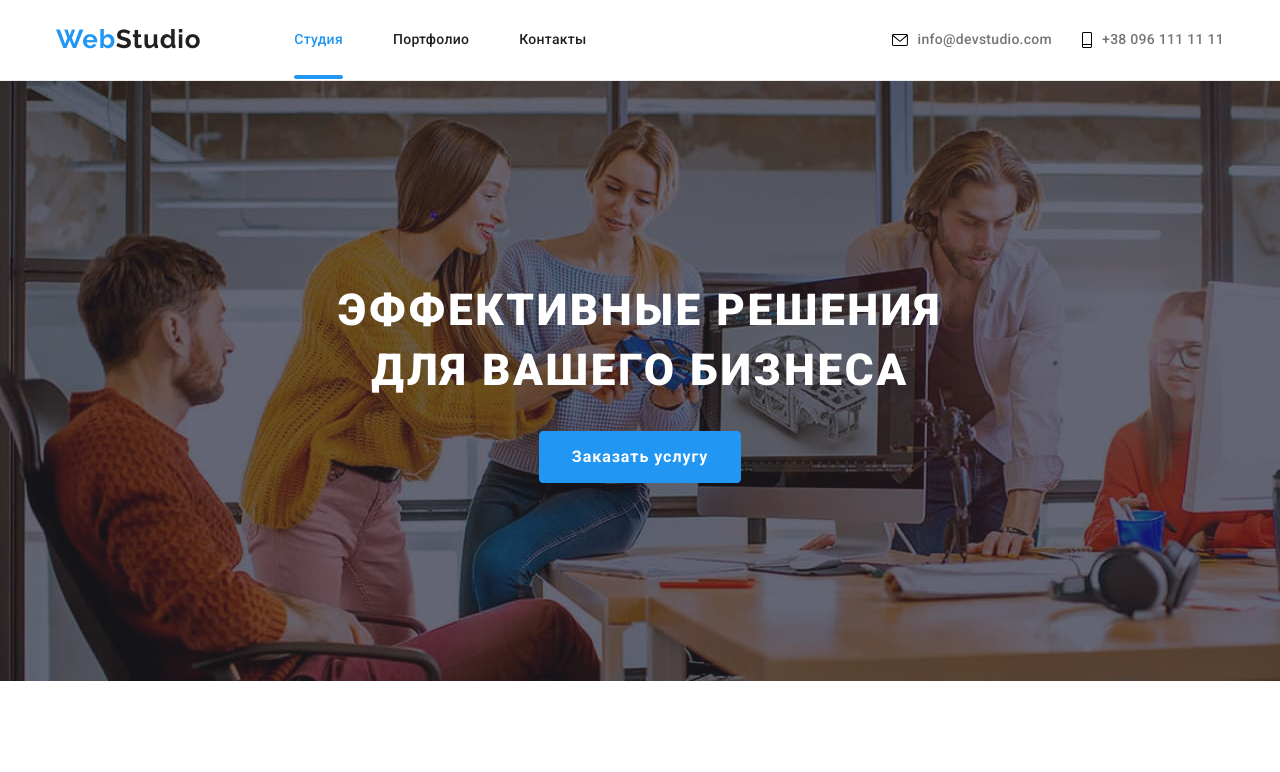
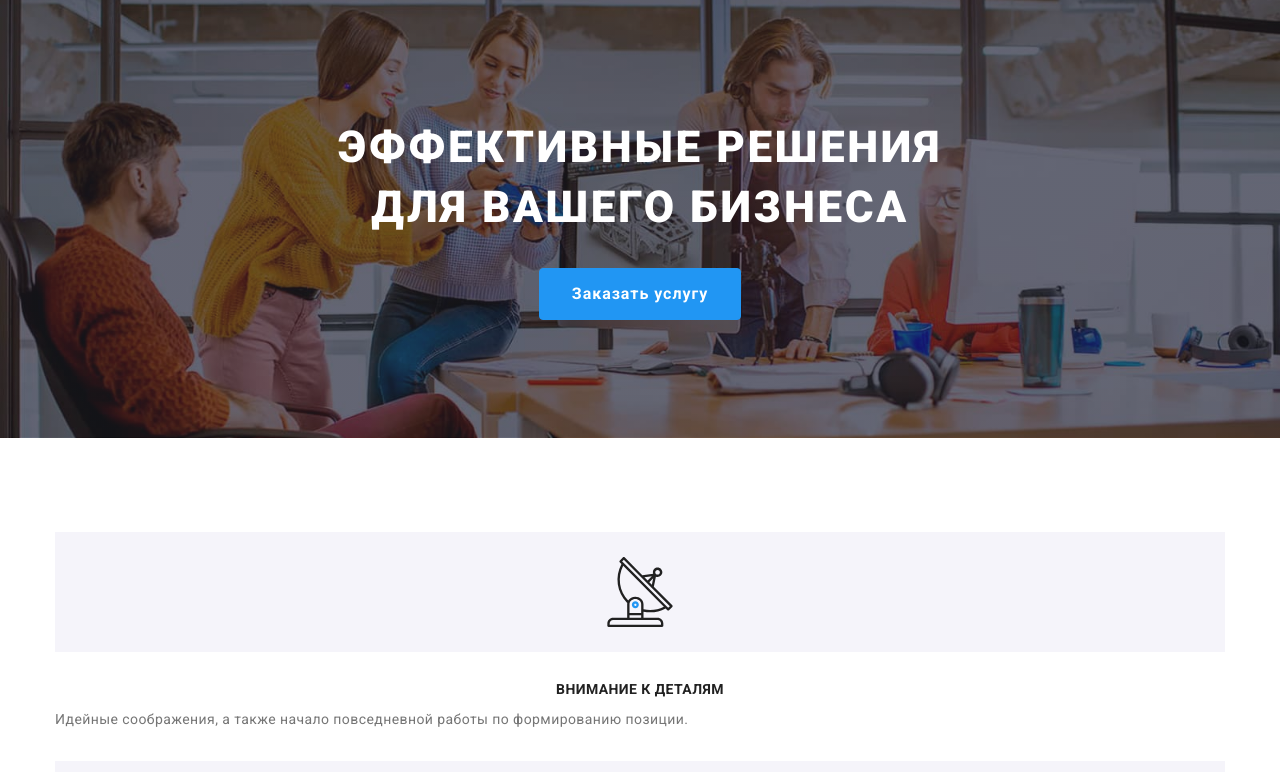
Before and after one commit to Sashok1605/goit-markup-hw-08, a plain HTML site: page index.html in a window 1280 px wide. Shown: the top 772 px of the page. Drawn offline with nearby package versions, Linux system fonts and the light colour scheme.

Commit message:
Начал ДЗ8

```diff
--- a/index.html
+++ b/index.html
@@ -17,7 +17,7 @@
 <body>
 
     <!-- Шапка сайта -->
-    <header class="header">
+    <!-- <header class="header">
         <div class="container header-container">
             <nav class="header-nav">
                 <a href="index.html" class="header-nav__logo">
@@ -53,7 +53,7 @@
                 </li>
             </ul>
         </div>
-    </header>
+    </header> -->
 
     <main>
         <!-- Секция заказать услуг -->
@@ -117,7 +117,7 @@
                 <h3 class="team__headline">Наша команда</h3>
                 <ul class="team__list">
                     <li class="team__prof">
-                        <img src="./images/igor.jpg" alt="Игорь Демьяненко" width="270" height="260" />
+                        <img src="./images/igor.jpg" alt="Игорь Демьяненко" width="270" height="260"/>
                         <div class="team-card">
                             <h3 class="team-card__title">Игорь Демьяненко</h3>
                             <p class="team-card__text">Product Designer</p>
@@ -265,7 +265,7 @@
                 </ul>
             </div>
         </section>
-        <section class="clients">
+        <!-- <section class="clients">
             <div class="container">
                 <h2 class="clients__title">Постоянные клиенты</h2>
                 <ul class="clients__list">
@@ -313,11 +313,11 @@
                     </li>
                 </ul>
             </div>
-        </section>
+        </section> -->
     </main>
 
     <!-- Подвал страницы -->
-    <footer class="contacts-footer">
+    <!-- <footer class="contacts-footer">
         <div class="container footer-container">
             <div>
                 <a href="index.html" class="contacts-logo">
@@ -424,7 +424,7 @@
         </form>
         </div>
     </div>
-    <script src="./js/modal.js"></script>
+    <script src="./js/modal.js"></script> -->
 </body>
 
 </html>
--- a/sass/components/_activ.scss
+++ b/sass/components/_activ.scss
@@ -1,4 +1,8 @@
 .activ {
+  @media screen and (min-width: 320px) and (max-width: 1199px) {
+    display: none;
+  }
+  @media screen and (min-width: 1200px) {
     margin: 0px;
     padding-bottom: 94px;
     &__title {
@@ -18,8 +22,10 @@
       }
     }
   }
+}
 
 .activ {
+  @media screen and (min-width: 1200px) {
     &__img {
       position: relative;
       h3 {
@@ -41,3 +47,4 @@
       }
     }
   }
+}
--- a/sass/components/_advantages.scss
+++ b/sass/components/_advantages.scss
@@ -1,9 +1,29 @@
 .advantages {
-  padding-top: 94px;
-  padding-bottom: 94px;
+  padding-top: 60px;
+  padding-bottom: 30px;
   &__list {
+    &__item:not(:last-child) {
+      margin-bottom: 30px;
+    }
+    &__item::before {
+      display: block;
+      content: "";
+      height: 120px;
+      margin-bottom: 30px;
+      background-repeat: no-repeat;
+      background-position: center;
+      background-color: $secondary-bg-color;
+    }
+  }
+  @media screen and (min-width: 480px) {
+  }
+  @media screen and (min-width: 768px) and (max-width: 1199px) {
+  }
+  @media screen and (min-width: 1200px) {
     display: flex;
     justify-content: space-between;
+    padding-top: 94px;
+    padding-bottom: 94px;
     &__item::before {
       display: block;
       content: "";
@@ -26,11 +46,23 @@
     text-transform: uppercase;
     margin: 0px;
     margin-bottom: 10px;
+    text-align: center;
   }
   &__text {
     color: $primary-text-color;
     font-weight: 400;
+    font-size: 14px;
+    line-height: 1.71;
     letter-spacing: 0.03em;
+    margin: 0;
+    // width: 270px;
+    // text-align: center;
+  }
+  @media screen and (min-width: 480px) {
+  }
+  @media screen and (min-width: 768px) and (max-width: 1199px) {
+  }
+  @media screen and (min-width: 1200px) {
     margin: 0px;
     width: 270px;
   }
--- a/sass/components/_decision.scss
+++ b/sass/components/_decision.scss
@@ -1,19 +1,24 @@
 .decision {
-  height: 600px;
+  // min-width: 1600px;
+  min-height: 400px;
   display: flex;
   text-align: center;
   justify-content: center;
-  padding-top: 200px;
-  padding-bottom: 200px;
-  margin: 0px;
+  padding-top: 118px;
+  padding-bottom: 118px;
+  // margin: 0px;
   background-image: linear-gradient(
       rgba(47, 48, 58, 0.4),
       rgba(47, 48, 58, 0.4)
     ),
     url(../images/people.jpg);
+  background-size: cover;
+  background-repeat: no-repeat;
+  background-position: center;
   &__button {
     color: $secondary-text-color;
     background-color: $accent-color;
+    // width: 100%;
     font-weight: 700;
     font-size: 16px;
     line-height: 1.87;
@@ -27,9 +32,41 @@
     :hover {
       color: $title-text-color;
       font-family: Roboto, sans-serif;
-      background-color: var$secondary-text-color;
+      background-color: $secondary-text-color;
       cursor: pointer;
       transition: 250ms color cubic-bezier(0.4, 0, 0.2, 1);
     }
   }
+  @media screen and (min-width: 480px) {
+  }
+  @media screen and (min-width: 768px) and (max-width: 1199px) {
+  }
+  @media screen and (min-width: 1200px) {
+  }
 }
+
+.decision-title {
+  color: #ffffff;
+  font-weight: 900;
+  font-size: 26px;
+  line-height: 1.62;
+  letter-spacing: 0.06em;
+  text-transform: uppercase;
+  margin: 0px;
+  margin-bottom: 10px;
+  text-align: center;
+  @media screen and (min-width: 480px) {
+  }
+  @media screen and (min-width: 768px) and (max-width: 1199px) {
+    max-width: 768px;
+    padding-left: 15px;
+    padding-right: 15px;
+    margin: 0 auto;
+  }
+  @media screen and (min-width: 1200px) {
+    max-width: 1200px;
+    margin: 0 auto;
+    font-size: 44px;
+    line-height: 1.36;
+  }
+}
--- a/sass/components/_header.scss
+++ b/sass/components/_header.scss
@@ -18,8 +18,8 @@
     margin-right: 93px;
     font-family: Raleway, sans-serif;
     font-weight: 700;
-    font-size: 26px;
-    line-height: 1.19;
+    font-size: 24px;
+    line-height: 1.17;
     letter-spacing: 0.03em;
     padding-top: 24px;
     padding-bottom: 25px;
@@ -36,8 +36,6 @@
     flex-direction: row;
     align-items: center;
     justify-content: center;
-    // padding-top: 32px;
-    // padding-bottom: 32px;
     li:not(:last-child) {
       margin-right: 50px;
     }
--- a/sass/components/_team.scss
+++ b/sass/components/_team.scss
@@ -1,25 +1,24 @@
-.team__list {
-  display: flex;
-}
-
 .team__prof {
   background-color: $secondary-text-color;
   box-shadow: 0px 1px 3px rgba(0, 0, 0, 0.12), 0px 1px 1px rgba(0, 0, 0, 0.14),
     0px 2px 1px rgba(0, 0, 0, 0.2);
   border-radius: 0px 0px 4px 4px;
-  &:not(:last-child) {
-    margin-right: 30px;
-  }
+  // &:not(:last-child) {
+  //   margin-right: 30px;
+  // }
   img {
-    margin-bottom: 30px;
-    margin-left: 0px;
+    // display: block;
+    height: 100%;
+    width: 100%;
+    // margin-bottom: 30px;
+    // margin-left: 0px;
   }
 }
 
 .team {
   background-color: #f5f4fa;
-  padding-top: 94px;
-  padding-bottom: 94px;
+  padding-top: 60px;
+  padding-bottom: 40px;
   &__headline {
     color: $title-text-color;
     font-weight: 700;
@@ -33,6 +32,8 @@
 
 .team-card {
   text-align: center;
+  margin-bottom: 30px;
+  margin-top: 30px;
   &__title {
     color: $title-text-color;
     font-weight: 500;
@@ -57,9 +58,8 @@
   justify-content: center;
   align-items: center;
   border-radius: 50%;
-  margin-right: 32px;
-  margin-left: 32px;
-  margin-bottom: 30px;
+  // margin-bottom: 30px;
+  padding-bottom: 24px;
   list-style: none;
   &__list:not(:last-child) {
     margin-right: 10px;
@@ -79,6 +79,74 @@
   }
 }
 
+// .team-social__link {
+//   &:hover,
+//   &:focus {
+//     background-color: $accent-color;
+//     transition: 250ms cubic-bezier(0.4, 0, 0.2, 1);
+//     & > svg {
+//       fill: $secondary-text-color;
+//       transition: 250ms cubic-bezier(0.4, 0, 0.2, 1);
+//     }
+//   }
+// }
+
+// @media screen and (min-width: 480px) {
+// }
+// @media screen and (min-width: 768px) and (max-width: 1199px) {
+//   .team__list {
+//     display: flex;
+//   }
+// }
+// @media screen and (min-width: 1200px) {
+//   .team__prof {
+//     background-color: $secondary-text-color;
+//     box-shadow: 0px 1px 3px rgba(0, 0, 0, 0.12), 0px 1px 1px rgba(0, 0, 0, 0.14),
+//       0px 2px 1px rgba(0, 0, 0, 0.2);
+//     border-radius: 0px 0px 4px 4px;
+//     &:not(:last-child) {
+//       margin-right: 30px;
+//     }
+//   }
+//   .team-social {
+//     display: flex;
+//     justify-content: center;
+//     align-items: center;
+//     border-radius: 50%;
+//     margin-right: 32px;
+//     margin-left: 32px;
+//     margin-bottom: 30px;
+//     list-style: none;
+//     &__list:not(:last-child) {
+//       margin-right: 10px;
+//     }
+//     &__link {
+//       display: flex;
+//       justify-content: center;
+//       align-items: center;
+//       margin-bottom: 24px;
+//       width: 44px;
+//       height: 44px;
+//       border-radius: 50%;
+//       > svg {
+//         width: 20px;
+//         height: 20px;
+//         fill: #afb1b8;
+//       }
+//     }
+//   }
+//   .team {
+//     padding-top: 94px;
+//     padding-bottom: 94px;
+//     &__headline {
+//       font-weight: 700;
+//       font-size: 36px;
+//       line-height: 1.17;
+//       text-align: center;
+//       letter-spacing: 0.03em;
+//       margin-bottom: 50px;
+//     }
+//   }
 .team-social__link {
   &:hover,
   &:focus {
@@ -90,3 +158,4 @@
     }
   }
 }
+// }
--- a/sass/until/_variables.scss
+++ b/sass/until/_variables.scss
@@ -15,17 +15,6 @@ body {
 
 img {
   display: block;
-}
-
-h1 {
-  color: #ffffff;
-  font-weight: 900;
-  font-size: 44px;
-  line-height: 1.36;
-  letter-spacing: 0.06em;
-  text-transform: uppercase;
-  margin: 0px;
-  text-align: center;
 }
 
 h2 {
@@ -52,24 +41,28 @@ a:focus {
 }
 
 .container {
-  width: 1200px;
+  width: 100%;
   padding-left: 15px;
   padding-right: 15px;
   margin-left: auto;
   margin-right: auto;
+  @media screen and (min-width: 480px) {
+    max-width: 450px;
+    padding-left: 15px;
+    padding-right: 15px;
+    margin: 0 auto;
+  }
+  @media screen and (min-width: 768px) and (max-width: 1199px) {
+    max-width: 768px;
+    padding-left: 15px;
+    padding-right: 15px;
+    margin: 0 auto;
+  }
+  @media screen and (min-width: 1200px) {
+    max-width: 1200px;
+    margin: 0 auto;
+  }
 }
-
-// .link.current::after {
-//   position: absolute;
-//   bottom: 0;
-//   content: "";
-//   display: flex;
-//   top: 44px;
-//   width: 100%;
-//   height: 4px;
-//   background-color: $accent-color;
-//   border-radius: 2px;
-// }
 
 a {
   text-decoration: none;
```
Also changed, not shown: css/main.css, css/main.min.css, 2 other files. Lines whose indentation alone changed are shown as unchanged.
